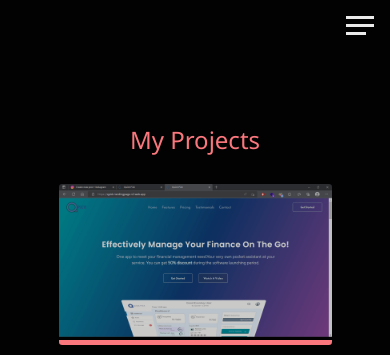
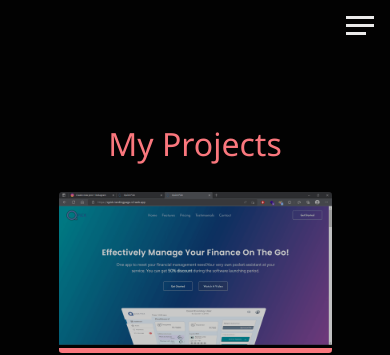
Before and after one commit to NafiurSiddiqui/Nafi-R--v2, a website built with Parcel: page projects.html in a window 390 px wide. Shown: the top 355 px of the page. Built offline with nearby package versions, Linux system fonts and the light colour scheme.

Commit message:
project: bottom responsiveness fixed

```diff
--- a/scss/_projects.scss
+++ b/scss/_projects.scss
@@ -1,6 +1,11 @@
 .projects {
-	padding: 2rem 0;
+	padding: 2rem 0 8rem 0;
 	text-align: center;
+
+	.text-secondary {
+		color: $secondary-color;
+		font-size:2rem;
+	}
 
 	&__items {
 		width: 70vw;
--- a/scss/main.scss
+++ b/scss/main.scss
@@ -17,10 +17,6 @@ h3 {
 a {
 	color: set-text-color($primary-color);
 	text-decoration: none;
-}
-
-.text-secondary {
-	color: $secondary-color;
 }
 
 header {
```
